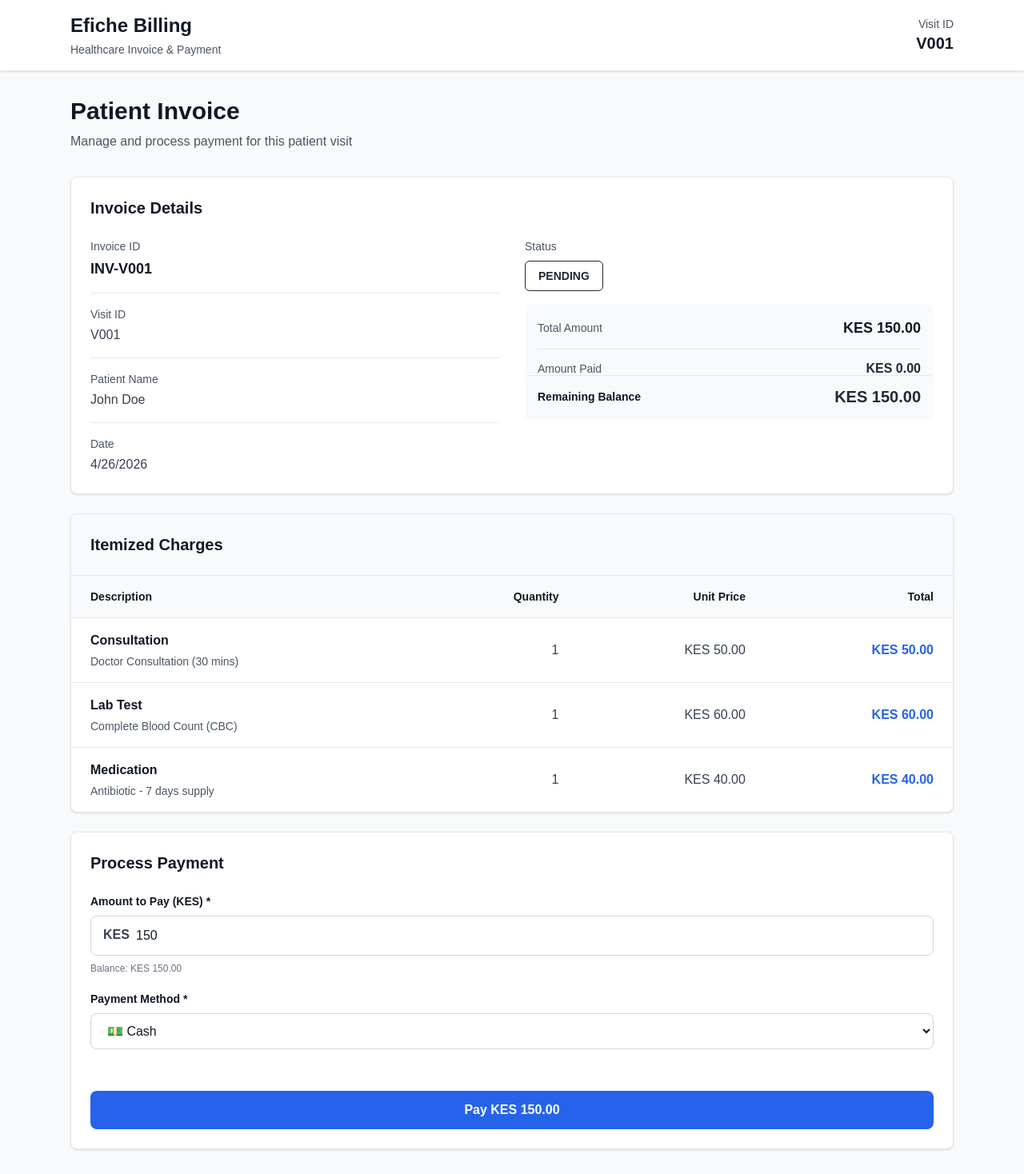
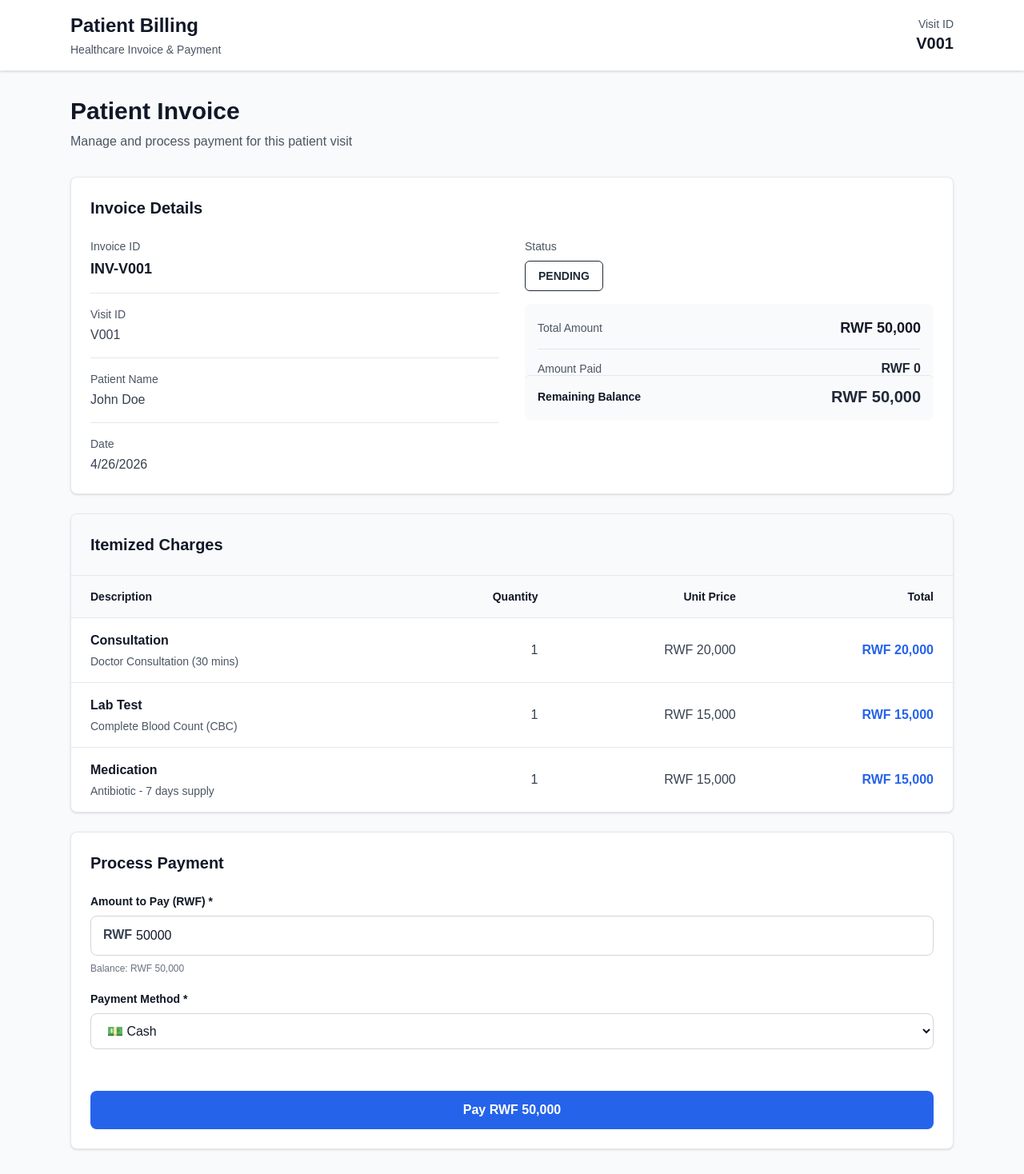
Before and after one commit to heritier24/efiche-billing-frontend, a Next.js app: page /billing/V001 in a window 1280 px wide. Shown: the top 1468 px of the page at 80% size. Built offline with nearby package versions, Linux system fonts and the light colour scheme.

Commit message:
Complete billing module implementation

```diff
--- a/app/billing/[visitId]/page.tsx
+++ b/app/billing/[visitId]/page.tsx
@@ -196,7 +196,7 @@ export default function BillingPage() {
           setState((prev) => ({
             ...prev,
             isProcessingPayment: false,
-            successMessage: `Payment of KES ${formData.amount.toFixed(2)} processed successfully!`,
+            successMessage: `Payment of RWF ${formData.amount.toLocaleString()} processed successfully!`,
           }));
 
           // Refresh invoice
@@ -229,7 +229,7 @@ export default function BillingPage() {
       <main className="min-h-screen bg-neutral-50">
         <header className="bg-white border-b border-neutral-200 shadow-sm">
           <div className="max-w-6xl mx-auto px-4 sm:px-6 py-4">
-            <h1 className="text-2xl font-bold text-neutral-900">Efiche Billing</h1>
+            <h1 className="text-2xl font-bold text-neutral-900">Patient Billing</h1>
           </div>
         </header>
         <div className="max-w-6xl mx-auto px-4 sm:px-6 py-16">
@@ -252,7 +252,7 @@ export default function BillingPage() {
       <main className="min-h-screen bg-neutral-50">
         <header className="bg-white border-b border-neutral-200 shadow-sm">
           <div className="max-w-6xl mx-auto px-4 sm:px-6 py-4">
-            <h1 className="text-2xl font-bold text-neutral-900">Efiche Billing</h1>
+            <h1 className="text-2xl font-bold text-neutral-900">Patient Billing</h1>
           </div>
         </header>
         <div className="max-w-6xl mx-auto px-4 sm:px-6 py-16">
@@ -280,7 +280,7 @@ export default function BillingPage() {
         <div className="max-w-6xl mx-auto px-4 sm:px-6 py-4">
           <div className="flex items-center justify-between">
             <div>
-              <h1 className="text-2xl font-bold text-neutral-900">Efiche Billing</h1>
+              <h1 className="text-2xl font-bold text-neutral-900">Patient Billing</h1>
               <p className="text-sm text-neutral-600 mt-1">Healthcare Invoice & Payment</p>
             </div>
             <div className="text-right">
--- a/components/billing/InvoiceSummary.tsx
+++ b/components/billing/InvoiceSummary.tsx
@@ -73,21 +73,21 @@ export default function InvoiceSummary({ invoice }: InvoiceSummaryProps) {
             <div className="flex items-center justify-between">
               <p className="text-sm text-neutral-600">Total Amount</p>
               <p className="text-lg font-bold text-neutral-900">
-                KES {invoice.totalAmount.toFixed(2)}
+                RWF {invoice.totalAmount.toLocaleString()}
               </p>
             </div>
 
             <div className="border-t border-neutral-200 pt-3 flex items-center justify-between">
               <p className="text-sm text-neutral-600">Amount Paid</p>
               <p className="text-base font-semibold text-success-600">
-                KES {invoice.amountPaid.toFixed(2)}
+                RWF {invoice.amountPaid.toLocaleString()}
               </p>
             </div>
 
             <div className="border-t border-neutral-200 pt-3 flex items-center justify-between bg-error-50 -m-4 p-4 rounded-md">
               <p className="text-sm font-semibold text-neutral-900">Remaining Balance</p>
               <p className="text-xl font-bold text-error-600">
-                KES {invoice.remainingBalance.toFixed(2)}
+                RWF {invoice.remainingBalance.toLocaleString()}
               </p>
             </div>
           </div>
--- a/components/billing/LineItemsList.tsx
+++ b/components/billing/LineItemsList.tsx
@@ -61,10 +61,10 @@ export default function LineItemsList({ items }: LineItemsListProps) {
                   {item.quantity}
                 </td>
                 <td className="px-6 py-4 text-right text-neutral-700">
-                  KES {item.unitPrice.toFixed(2)}
+                  RWF {item.unitPrice.toLocaleString()}
                 </td>
                 <td className="px-6 py-4 text-right font-semibold text-primary-600">
-                  KES {item.totalPrice.toFixed(2)}
+                  RWF {item.totalPrice.toLocaleString()}
                 </td>
               </tr>
             ))}
@@ -84,13 +84,13 @@ export default function LineItemsList({ items }: LineItemsListProps) {
               <div className="flex justify-between text-sm mb-2 text-neutral-700">
                 <span>Qty: {item.quantity} x</span>
                 <span className="font-medium">
-                  KES {item.unitPrice.toFixed(2)}
+                  RWF {item.unitPrice.toLocaleString()}
                 </span>
               </div>
               <div className="flex justify-between font-semibold">
                 <span className="text-neutral-900">Total:</span>
                 <span className="text-primary-600">
-                  KES {item.totalPrice.toFixed(2)}
+                  RWF {item.totalPrice.toLocaleString()}
                 </span>
               </div>
             </div>
--- a/components/billing/PaymentForm.tsx
+++ b/components/billing/PaymentForm.tsx
@@ -44,7 +44,7 @@ export default function PaymentForm({
 
     if (formData.amount > invoice.remainingBalance) {
       alert(
-        `Amount cannot exceed remaining balance of KES ${invoice.remainingBalance.toFixed(2)}`
+        `Amount cannot exceed remaining balance of RWF ${invoice.remainingBalance.toLocaleString()}`
       );
       return;
     }
@@ -119,11 +119,11 @@ export default function PaymentForm({
         {/* Amount Input */}
         <div>
           <label htmlFor="amount" className="block text-sm font-semibold text-neutral-900 mb-2">
-            Amount to Pay (KES) *
+            Amount to Pay (RWF) *
           </label>
           <div className="relative">
             <span className="absolute left-4 top-3 text-neutral-700 font-semibold">
-              KES
+              RWF
             </span>
             <input
               id="amount"
@@ -139,7 +139,7 @@ export default function PaymentForm({
             />
           </div>
           <p className="text-xs text-neutral-500 mt-2">
-            Balance: KES {invoice.remainingBalance.toFixed(2)}
+            Balance: RWF {invoice.remainingBalance.toLocaleString()}
           </p>
         </div>
 
@@ -202,7 +202,7 @@ export default function PaymentForm({
             ? "Processing..."
             : isWaitingForConfirmation
               ? "Waiting for Confirmation..."
-              : `Pay KES ${formData.amount.toFixed(2)}`}
+              : `Pay RWF ${formData.amount.toLocaleString()}`}
         </button>
       </form>
     </div>
--- a/lib/api/mock.ts
+++ b/lib/api/mock.ts
@@ -23,33 +23,33 @@ export async function getInvoice(visitId: string): Promise<Invoice> {
     patientName: "John Doe",
     invoiceDate: new Date().toISOString().split("T")[0],
     status: "pending",
-    totalAmount: 150.0,
+    totalAmount: 50000,
     amountPaid: 0,
-    remainingBalance: 150.0,
+    remainingBalance: 50000,
     lineItems: [
       {
         id: "item-1",
         name: "Consultation",
         description: "Doctor Consultation (30 mins)",
         quantity: 1,
-        unitPrice: 50.0,
-        totalPrice: 50.0,
+        unitPrice: 20000,
+        totalPrice: 20000,
       },
       {
         id: "item-2",
         name: "Lab Test",
         description: "Complete Blood Count (CBC)",
         quantity: 1,
-        unitPrice: 60.0,
-        totalPrice: 60.0,
+        unitPrice: 15000,
+        totalPrice: 15000,
       },
       {
         id: "item-3",
         name: "Medication",
         description: "Antibiotic - 7 days supply",
         quantity: 1,
-        unitPrice: 40.0,
-        totalPrice: 40.0,
+        unitPrice: 15000,
+        totalPrice: 15000,
       },
     ],
   };
@@ -64,22 +64,22 @@ export async function getInsurances(): Promise<Insurance[]> {
   return [
     {
       id: "ins-1",
-      name: "NHIF",
-      code: "NHIF",
+      name: "RSSB",
+      code: "RSSB-001",
       coveragePercentage: 80,
       isActive: true,
     },
     {
       id: "ins-2",
-      name: "AAR Kenya",
-      code: "AAR",
+      name: "MMI",
+      code: "MMI-002",
       coveragePercentage: 75,
       isActive: true,
     },
     {
       id: "ins-3",
-      name: "Britam",
-      code: "BRITAM",
+      name: "MediCare Rwanda",
+      code: "MCR-003",
       coveragePercentage: 85,
       isActive: true,
     },
@@ -114,10 +114,10 @@ export async function processPayment(
     visitId: "V001",
     patientName: "John Doe",
     invoiceDate: new Date().toISOString().split("T")[0],
-    status: amount >= 150 ? "paid" : "partially_paid",
-    totalAmount: 150.0,
+    status: amount >= 50000 ? "paid" : "partially_paid",
+    totalAmount: 50000,
     amountPaid: amount,
-    remainingBalance: Math.max(0, 150.0 - amount),
+    remainingBalance: Math.max(0, 50000 - amount),
     lineItems: [], // Would be populated from actual data
   };
 
```
